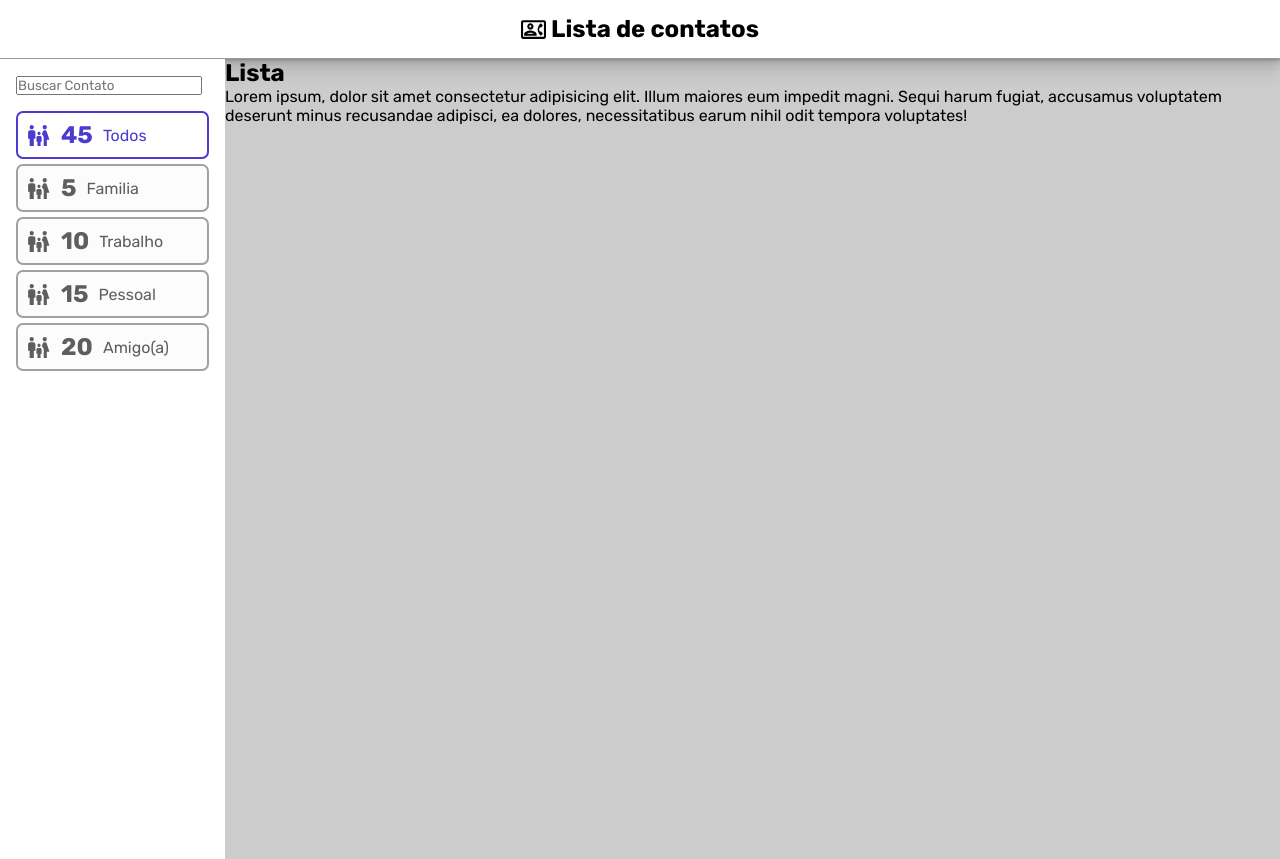
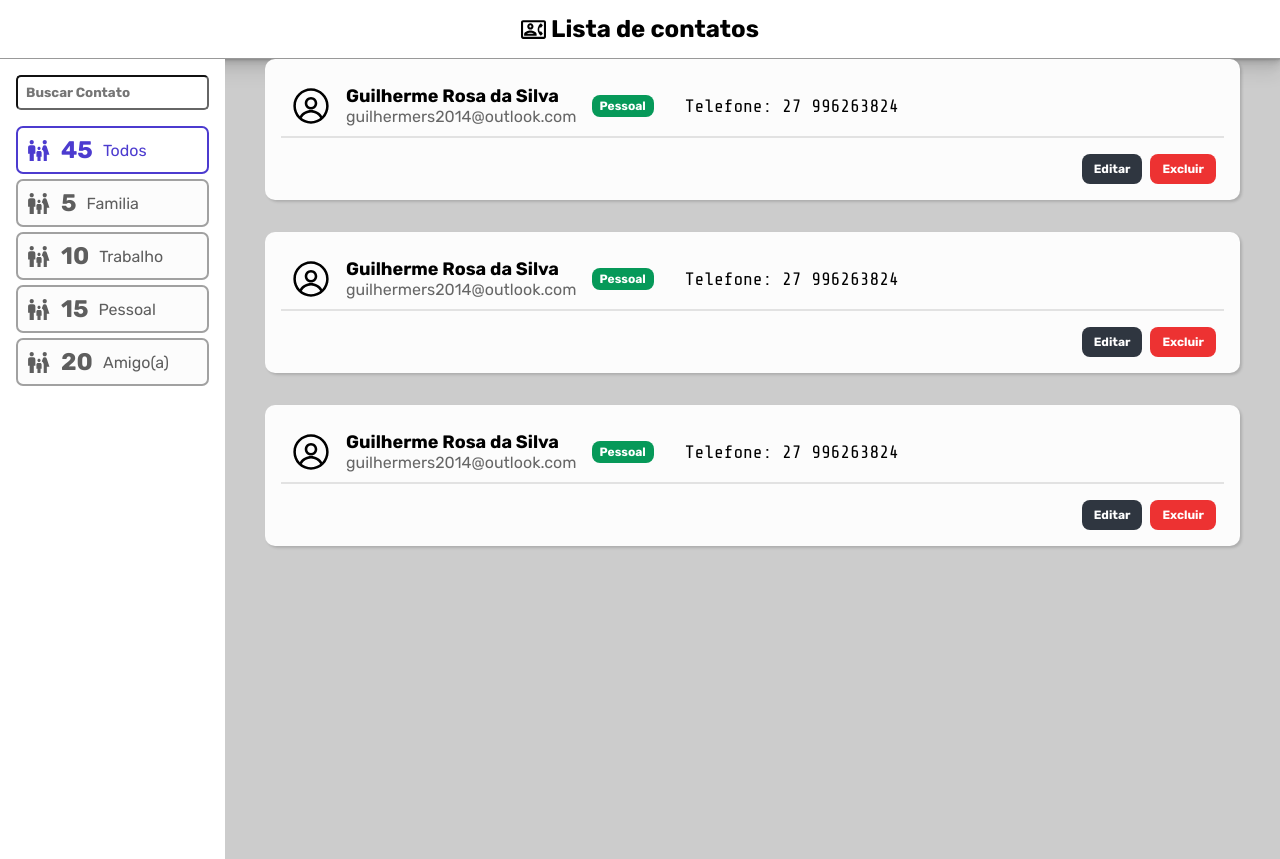
Before and after one commit to guilhermers23/EBAC_M32_Tarefa-ListaDeContatos, a React (Vite) app: page / in a window 1280 px wide. Built offline with nearby package versions, Linux system fonts and the light colour scheme.

Commit message:
Construindo Card de Contatos

```diff
--- /dev/null
+++ b/src/components/Contact/index.tsx
@@ -0,0 +1,27 @@
+import { RxAvatar } from "react-icons/rx";
+import * as Enums from "../../utilities/enums/ContactEnums";
+import * as GS from "../../styles";
+import * as S from "./styled";
+
+const Contact = () => {
+    return (
+        <S.Card>
+            <S.HeaderContact>
+                <RxAvatar size={40} />
+                <S.Avatar>
+                    <S.TitleContact>Guilherme Rosa da Silva</S.TitleContact>
+                    <S.Email>guilhermers2014@outlook.com</S.Email>
+                </S.Avatar>
+                <S.Tag tagcolor={Enums.TypeContact.PESSOAL}>{Enums.TypeContact.PESSOAL}</S.Tag>
+                <S.Phone>Telefone: 27 996263824</S.Phone>
+            </S.HeaderContact>
+
+            <S.ActionsBar>
+                <GS.Button>Editar</GS.Button>
+                <GS.RedButton>Excluir</GS.RedButton>
+            </S.ActionsBar>
+        </S.Card>
+    )
+};
+
+export default Contact;
--- /dev/null
+++ b/src/components/Contact/styled.ts
@@ -0,0 +1,69 @@
+import styled from "styled-components";
+import * as Enums from "../../utilities/enums/ContactEnums";
+
+type PropsTagColor = { tagcolor: Enums.TypeContact };
+
+const checkBackgroundColor = (props: PropsTagColor): string => {
+  if (props.tagcolor === Enums.TypeContact.AMIGO) {
+    return "var(--cor-amigo)";
+  } else if (props.tagcolor === Enums.TypeContact.FAMILIA) {
+    return "var(--cor-familia)";
+  } else if (props.tagcolor === Enums.TypeContact.TRABALHO) {
+    return "var(--cor-trabalho)";
+  } else {
+    return "var(--cor-pessoal)";
+  }
+};
+
+export const Card = styled.div`
+  background-color: #fcfcfc;
+  padding: 16px;
+  box-shadow: rgba(0, 0, 0, 0.15) 1.95px 1.95px 2.6px;
+  margin-bottom: 32px;
+  border-radius: 10px;
+`;
+
+export const HeaderContact = styled.div`
+  display: flex;
+  align-items: center;
+  gap: 15px;
+  margin: 10px;
+`;
+
+export const Email = styled.p`
+  color: var(--color-gray);
+`;
+
+export const Avatar = styled.span`
+  align-items: center;
+  gap: 5px;
+`;
+
+export const TitleContact = styled.h3`
+  font-size: 18px;
+  font-weight: bold;
+`;
+
+export const Phone = styled.p`
+  font-size: 18px;
+  line-height: 24px;
+  font-family: var(--font-mono);
+`;
+
+export const ActionsBar = styled.div`
+  display: flex;
+  justify-content: end;
+  border-top: 2px solid rgba(0, 0, 0, 0.1);
+  padding-top: 16px;
+`;
+
+export const Tag = styled.span<PropsTagColor>`
+  padding: 4px 8px;
+  color: #fff;
+  font-weight: bold;
+  font-size: 12px;
+  background-color: ${(props) => checkBackgroundColor(props)};
+  border-radius: 8px;
+  margin-right: 16px;
+  display: inline-block;
+`;
--- /dev/null
+++ b/src/containers/ContactList/index.tsx
@@ -0,0 +1,14 @@
+import Contact from "../../components/Contact";
+import * as GS from "../../styles";
+
+const ContactList = () => {
+    return (
+        <GS.Main>
+            <Contact />
+            <Contact />
+            <Contact />
+        </GS.Main>
+    )
+};
+
+export default ContactList;
--- a/src/containers/Sidebar/index.tsx
+++ b/src/containers/Sidebar/index.tsx
@@ -1,11 +1,12 @@
 import CardFilter from "../../components/CardFilter";
 import * as S from "./styled";
+import * as GS from "../../styles";
 
 const Sidebar = () => {
     return (
         <S.Aside>
             <div>
-                <input type="text" placeholder="Buscar Contato" />
+                <GS.Input type="text" placeholder="Buscar Contato" />
                 <S.Filters>
                     <CardFilter counter={45} label="Todos" type="Todos" hasActive={true} />
                     <CardFilter counter={5} hasActive={false} label="Familia" type="Familia" />
--- /dev/null
+++ b/src/models/Contact.ts
@@ -0,0 +1,29 @@
+class Contact {
+  id: number;
+  type: string;
+  name: string;
+  email: string;
+  contact: string;
+  phoneNumber: number;
+  favorite: boolean;
+
+  constructor(
+    id: number,
+    type: string,
+    name: string,
+    email: string,
+    contact: string,
+    phoneNumber: number,
+    favorite: boolean
+  ) {
+    this.id = id;
+    this.type = type;
+    this.name = name;
+    this.email = email;
+    this.contact = contact;
+    this.phoneNumber = phoneNumber;
+    this.favorite = favorite;
+  }
+}
+
+export default Contact;
--- a/src/pages/Home/index.tsx
+++ b/src/pages/Home/index.tsx
@@ -1,3 +1,4 @@
+import ContactList from "../../containers/ContactList";
 import Sidebar from "../../containers/Sidebar";
 import * as GS from "../../styles";
 
@@ -5,10 +6,7 @@ const Home = () => {
     return (
         <GS.Container>
             <Sidebar />
-            <section>
-                <h2>Lista</h2>
-                <p>Lorem ipsum, dolor sit amet consectetur adipisicing elit. Illum maiores eum impedit magni. Sequi harum fugiat, accusamus voluptatem deserunt minus recusandae adipisci, ea dolores, necessitatibus earum nihil odit tempora voluptates!</p>
-            </section>
+            <ContactList />
         </GS.Container>
     )
 };
--- a/src/styles/index.ts
+++ b/src/styles/index.ts
@@ -11,6 +11,12 @@ const GlobalStyled = createGlobalStyle`
   --color-green: #abdb25;
   --color-white: #ffffff;
   --color-black: #000000;
+  --color-red: #ed3232;
+
+  --cor-amigo: #025685;
+  --cor-trabalho: #1810eb;
+  --cor-familia: #eb10b0;
+  --cor-pessoal: #069959;
 
   background-color: var(--color-gray3);
 }
@@ -37,4 +43,41 @@ export const Main = styled.main`
   overflow-y: scroll;
 `;
 
+export const Title = styled.h2`
+  display: block;
+  margin: 48px 0;
+  font-size: 18px;
+  font-weight: bold;
+`;
+
+export const Input = styled.input`
+  width: 100%;
+  padding: 8px;
+  background-color: #fff;
+  font-weight: bold;
+  color: #666666;
+  border-color: #666666;
+  border-radius: 5px;
+`;
+
+export const Button = styled.button`
+  font-weight: bold;
+  font-size: 12px;
+  color: #fff;
+  padding: 8px 12px;
+  border: none;
+  background-color: #2f3640;
+  border-radius: 8px;
+  margin-right: 8px;
+  cursor: pointer;
+`;
+
+export const SaveButton = styled(Button)`
+  background-color: var(--color-green);
+`;
+
+export const RedButton = styled(Button)`
+  background-color: var(--color-red);
+`;
+
 export default GlobalStyled;
--- /dev/null
+++ b/src/utilities/enums/ContactEnums.ts
@@ -0,0 +1,6 @@
+export enum TypeContact {
+  FAMILIA = "Família",
+  PESSOAL = "Pessoal",
+  TRABALHO = "Trabalho",
+  AMIGO = "Amigo(a)",
+}
```
